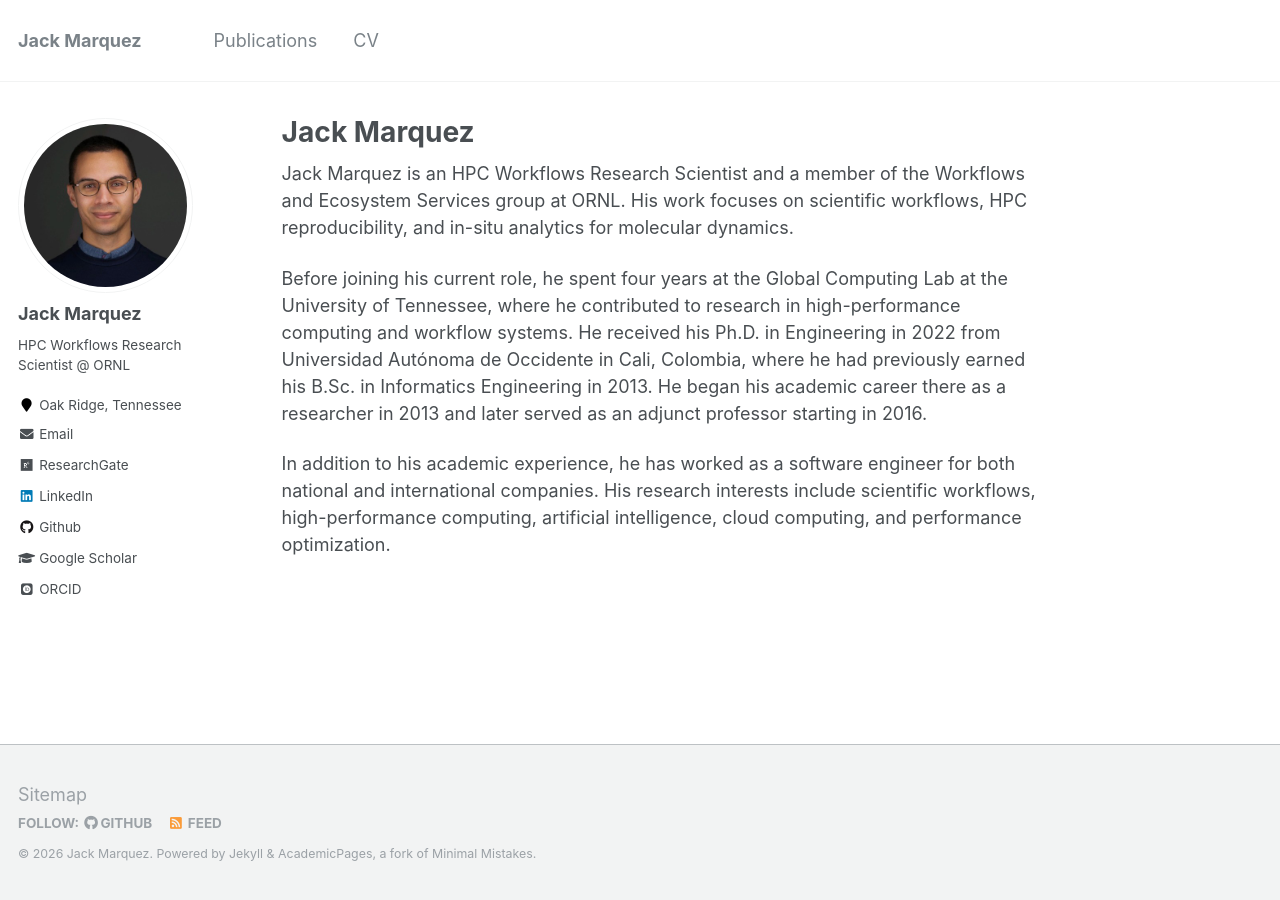
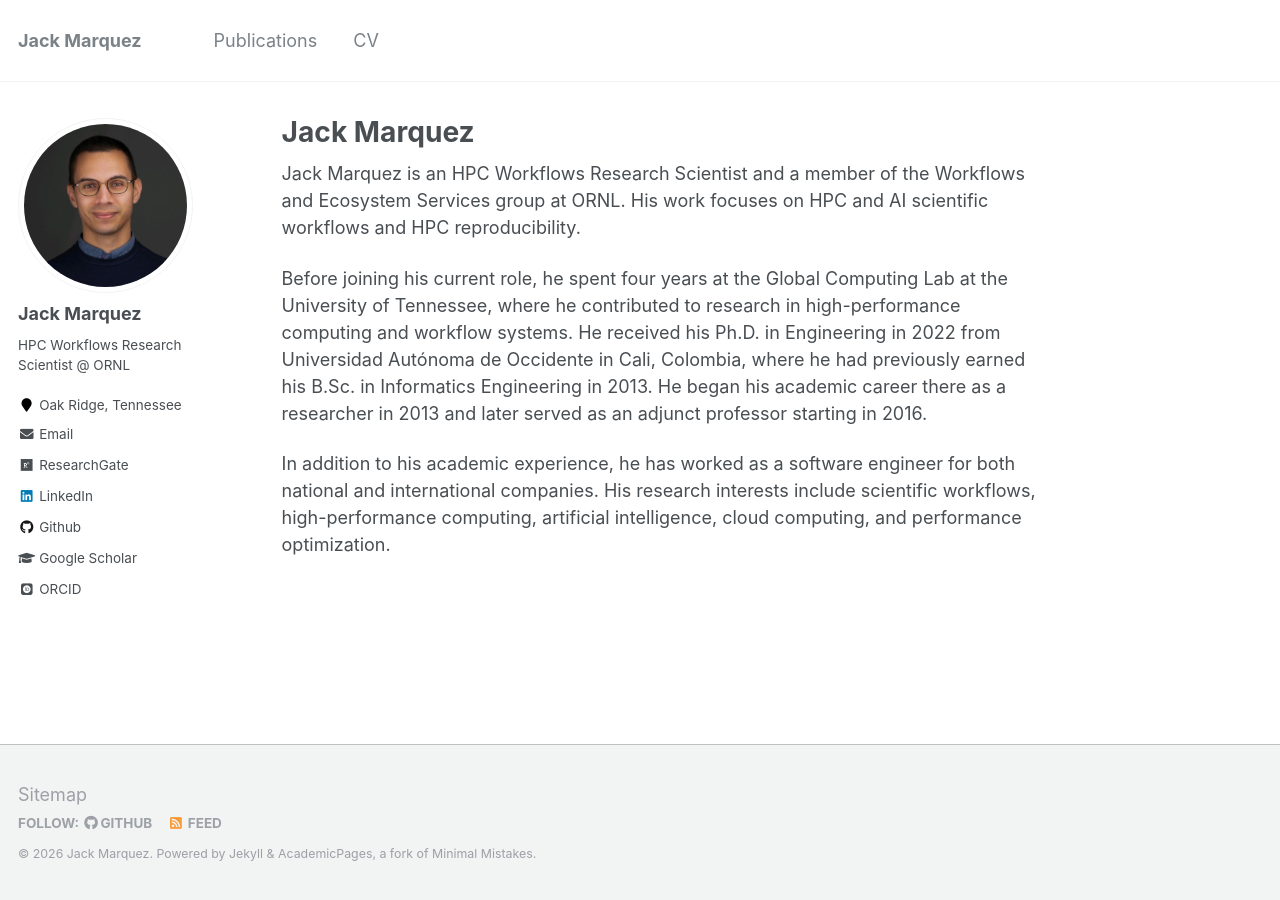
Before and after one commit to jackdmarquez/jackdmarquez.github.io, a Jekyll site: the page built from _pages/about.md, in a window 1280 px wide. Built offline with Jekyll 4.4.1, drawn with Linux system fonts in a browser that asks for light colours; some web fonts are replaced.

Commit message:
Revise Jack Marquez's professional description
Updated the description of Jack Marquez's work to include HPC and AI scientific workflows.

```diff
--- a/_pages/about.md
+++ b/_pages/about.md
@@ -8,7 +8,7 @@ redirect_from:
   - /about.html
 ---
 
-Jack Marquez is an HPC Workflows Research Scientist and a member of the Workflows and Ecosystem Services group at ORNL. His work focuses on scientific workflows, HPC reproducibility, and in-situ analytics for molecular dynamics.
+Jack Marquez is an HPC Workflows Research Scientist and a member of the Workflows and Ecosystem Services group at ORNL. His work focuses on HPC and AI scientific workflows and HPC reproducibility.
 
 Before joining his current role, he spent four years at the Global Computing Lab at the University of Tennessee, where he contributed to research in high-performance computing and workflow systems. He received his Ph.D. in Engineering in 2022 from Universidad Autónoma de Occidente in Cali, Colombia, where he had previously earned his B.Sc. in Informatics Engineering in 2013. He began his academic career there as a researcher in 2013 and later served as an adjunct professor starting in 2016.
 
```
